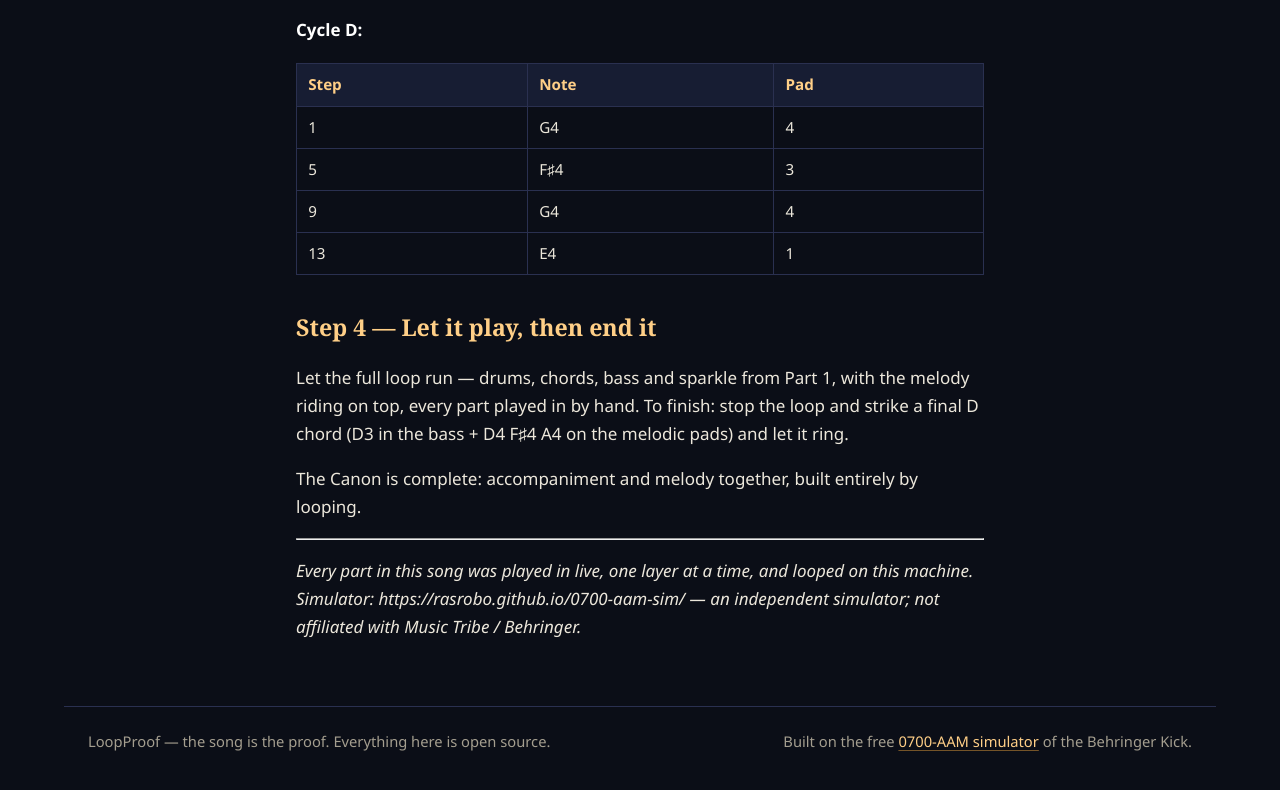
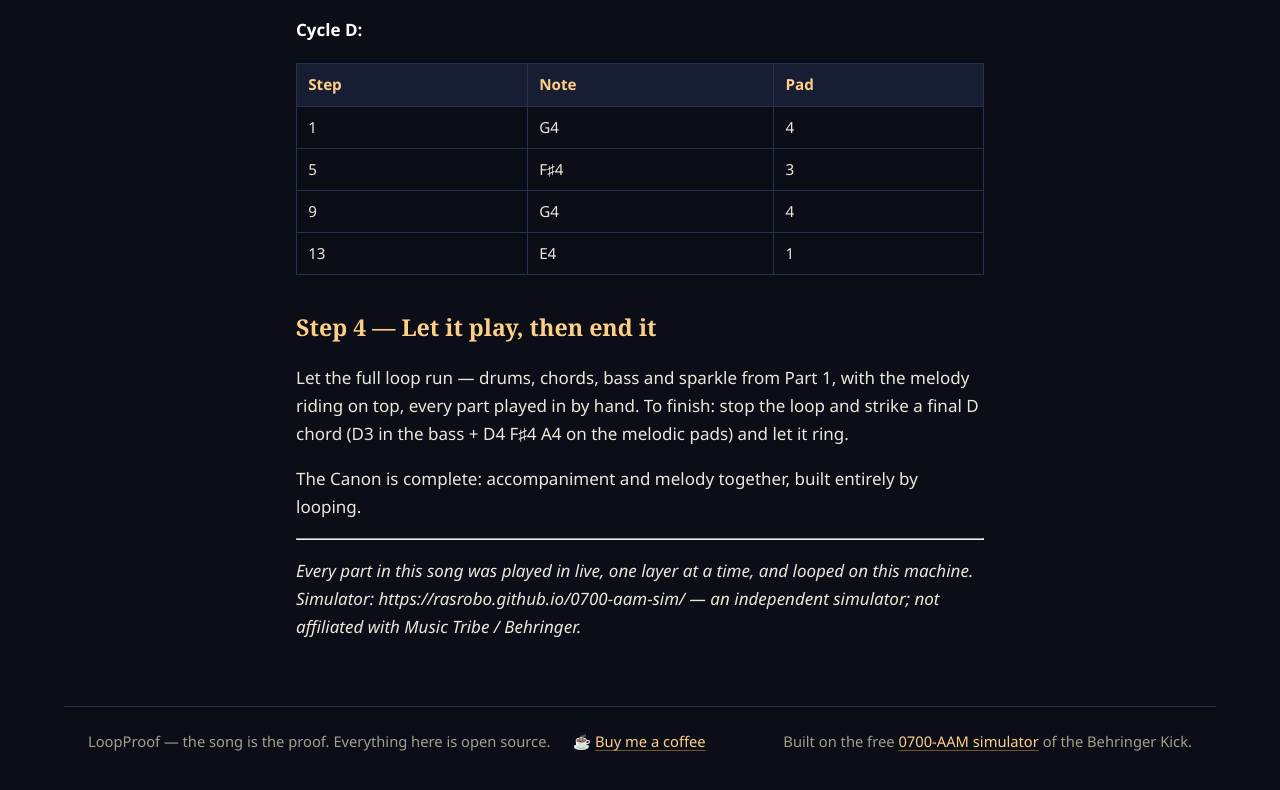
Before and after one commit to rasrobo/loopproof-recipes, a plain HTML site: page canon-in-d-part-2.html in a window 1280 px wide. Shown: the part 2885-3675 px from the top of the page. Drawn offline with Linux system fonts and the light colour scheme.

Commit message:
Add Buy Me a Coffee support link (robodigitalis) to footer and README

```diff
--- a/canon-in-d-part-2.html
+++ b/canon-in-d-part-2.html
@@ -258,6 +258,7 @@ looped on this machine. Simulator: https://rasrobo.github.io/0700-aam-sim/
 — an independent simulator; not affiliated with Music Tribe / Behringer.</em></p></article></main>
 <footer>
   <span>LoopProof — the song is the proof. Everything here is open source.</span>
+  <span>☕ <a href="https://buymeacoffee.com/robodigitalis">Buy me a coffee</a></span>
   <span class="spacer">Built on the free <a href="https://rasrobo.github.io/0700-aam-sim/">0700-AAM simulator</a> of the Behringer Kick.</span>
 </footer>
 </body>
```
Also changed, not shown: canon-in-d.html (+1 -0 lines), fur-elise.html (+1 -0 lines), house-of-the-rising-sun.html (+1 -0 lines), index.html (+1 -0 lines), rubric.html (+1 -0 lines), 1 other file.
